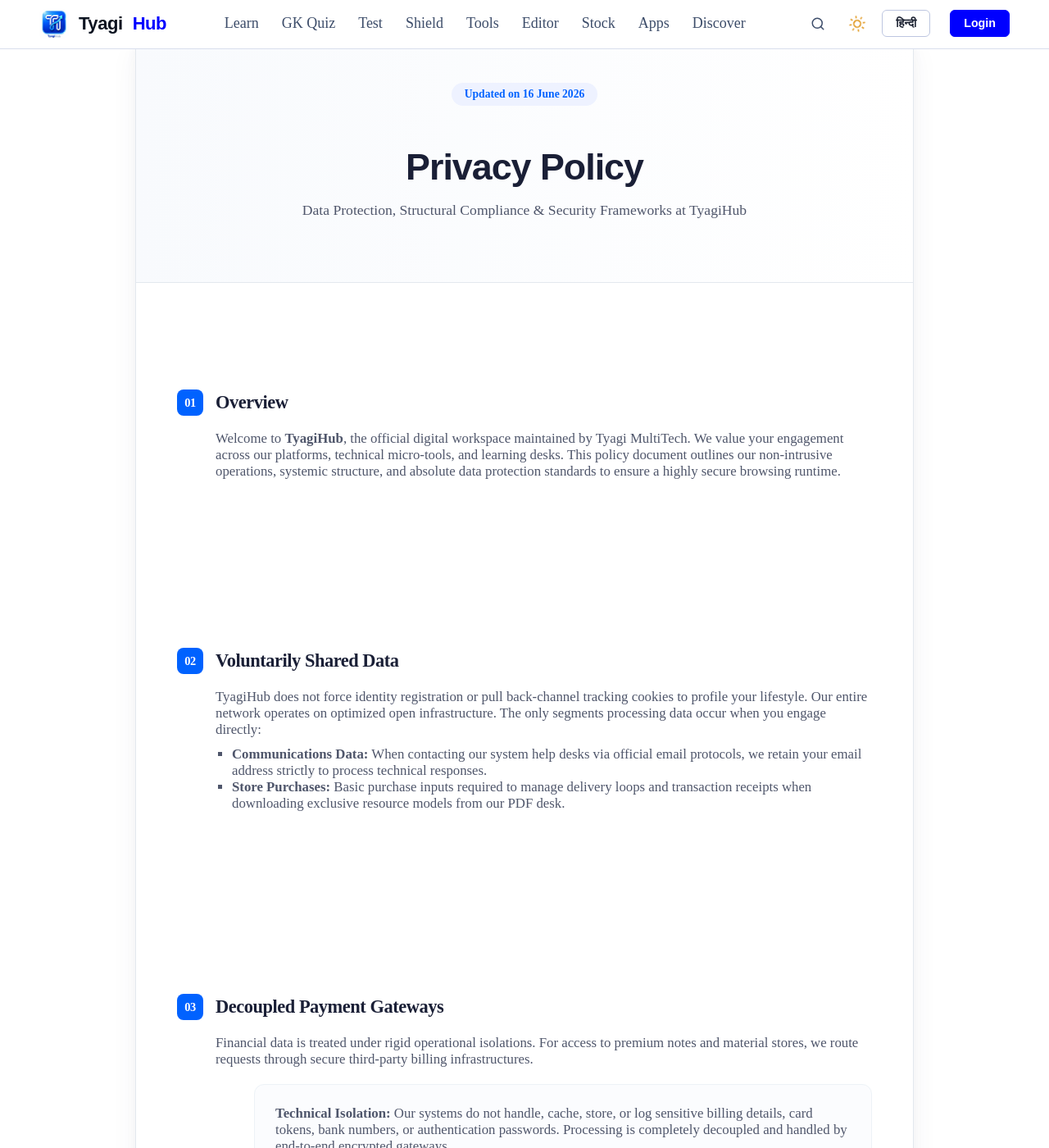
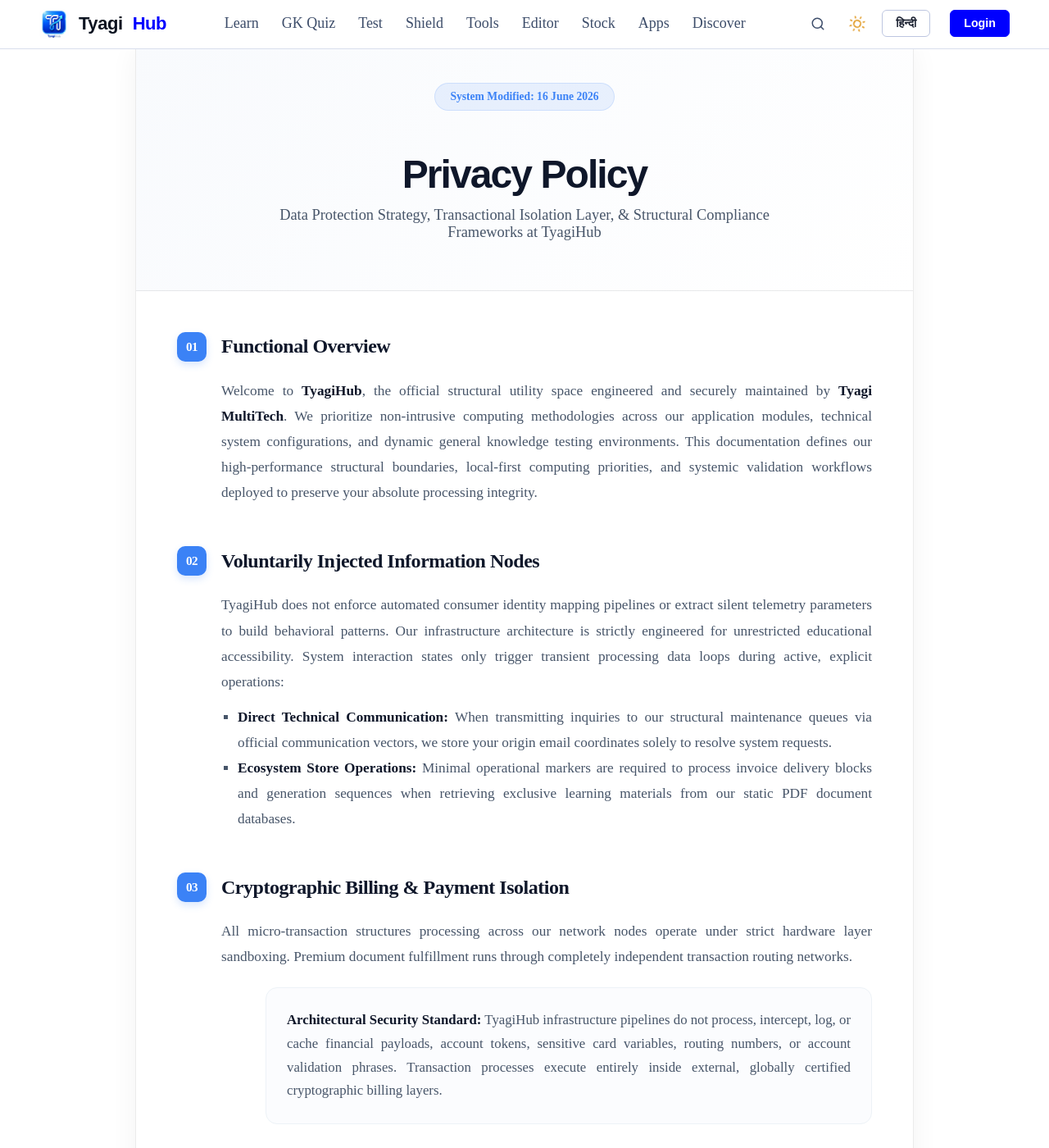
Before and after one commit to HimanshuTyagiJi/TyagiHub, a Jekyll site: the page built from privacy/index.html, in a window 1280 px wide and 1400 px high. Shown: the whole window at 82% size. Built offline with Jekyll 4.4.1, drawn with Linux system fonts in a browser that asks for light colours; comment, search, counter and statistics services are not loaded; some of the changed text lies outside the part shown.

Commit message:
Update index.html

```diff
--- a/privacy/index.html
+++ b/privacy/index.html
@@ -1,182 +1,230 @@
 ---
 layout: default
-title: Privacy Policy | TyagiHub - The MultiTech Digital Ecosystem
+title: Privacy Policy | The MultiTech Digital Ecosystem
 permalink: /privacy/
 lang: en
 description: Read the Privacy Policy of TyagiHub. Learn how Tyagi MultiTech ensures strict data protection, transactional safety, and cookie transparency.
+comments: false
 ---
 
 <style>
-    :root {
-        --primary: #0062ff;
-        --bg: #fdfdfd;
-        --card: #ffffff;
-        --text-dark: #1a1f36;
-        --text-light: #4f566b;
-        --accent: #eef2ff;
-    }
-    .wrapper {
+    /* 🔴 DUAL THEME TOKENS ADAPTATION GRID */
+    .privacy-wrapper {
         max-width: 950px;
         margin: 40px auto;
-        background: var(--card);
-        border: 1px solid #e3e8ee;
-        border-radius: 20px;
+        background: var(--surface, #ffffff);
+        border: 1px solid var(--border2, rgba(0,0,0,0.08));
+        border-radius: var(--radius, 20px);
         overflow: hidden;
-        box-shadow: 0 15px 35px rgba(50,50,93,0.05), 0 5px 15px rgba(0,0,0,0.03);
+        box-shadow: var(--glow-blue, 0 15px 35px rgba(0,0,0,0.05));
+        transition: background 0.3s ease, border 0.3s ease;
     }
-    .header {
-        background: linear-gradient(to right, #f8fafd, #ffffff);
+    .privacy-header {
+        background: linear-gradient(135deg, var(--bg2, #f8fafd), var(--surface, #ffffff));
         padding: 60px 50px;
-        border-bottom: 1px solid #e3e8ee;
+        border-bottom: 1px solid var(--border2, rgba(0,0,0,0.08));
         text-align: center;
     }
-    .header h1 {
-        font-size: 2.8rem;
-        font-weight: 800;
-        color: var(--text-dark);
-        letter-spacing: -1px;
-        margin-bottom: 10px;
+    .privacy-header h1 {
+        font-size: 3rem;
+        font-weight: 900;
+        color: var(--heading, #0f172a);
+        letter-spacing: -0.04em;
+        margin-bottom: 12px;
     }
-    .header p {
-        color: var(--text-light);
-        font-size: 1.1rem;
+    .privacy-header p {
+        color: var(--text, #475569);
+        font-size: 1.15rem;
+        font-weight: 500;
+        max-width: 65ch;
+        margin: 0 auto;
     }
-    .badge {
-        background: var(--accent);
-        color: var(--primary);
-        padding: 6px 16px;
+    .privacy-badge {
+        background: rgba(59, 130, 246, 0.1);
+        color: var(--accent, #3b82f6);
+        padding: 8px 18px;
         border-radius: 50px;
-        font-weight: 600;
+        font-weight: 700;
         font-size: 0.85rem;
         margin-bottom: 20px;
         display: inline-block;
+        border: 1px solid rgba(59, 130, 246, 0.15);
     }
-    .content-body {
+    .privacy-body {
         padding: 50px;
+        background: var(--surface, #ffffff);
     }
-    .section {
-        margin-bottom: 45px;
+    .privacy-section {
+        margin-bottom: 50px;
     }
-    .section-title {
+    .privacy-title {
         display: flex;
         align-items: center;
-        font-size: 1.4rem;
-        font-weight: 700;
-        color: var(--text-dark);
-        margin-bottom: 18px;
+        font-size: 1.5rem;
+        font-weight: 800;
+        color: var(--heading, #0f172a);
+        margin-bottom: 20px;
+        letter-spacing: -0.02em;
     }
-    .section-title span {
-        background: var(--primary);
-        color: white;
-        width: 32px;
-        height: 32px;
-        border-radius: 8px;
+    .privacy-title span {
+        background: var(--accent, #3b82f6);
+        color: #ffffff;
+        width: 36px;
+        height: 36px;
+        border-radius: 10px;
         display: flex;
         align-items: center;
         justify-content: center;
-        margin-right: 15px;
-        font-size: 0.9rem;
+        margin-right: 18px;
+        font-size: 0.95rem;
+        font-weight: 700;
+        box-shadow: 0 4px 10px rgba(59, 130, 246, 0.2);
     }
-    .text-block {
-        color: var(--text-light);
+    .privacy-text {
+        color: var(--text, #475569);
+        font-size: 1.08rem;
+        margin-left: 54px;
+        line-height: var(--lh-loose, 1.8);
+        text-align: justify;
+    }
+    .privacy-text strong {
+        color: var(--heading, #0f172a);
+    }
+    .privacy-highlight {
+        background: var(--bg2, #fbfcfe);
+        border: 1px solid var(--border2, #edf2f7);
+        padding: 25px;
+        border-radius: 14px;
+        margin: 22px 0 22px 54px;
+        color: var(--text, #475569);
         font-size: 1.05rem;
-        margin-left: 47px;
+        line-height: 1.7;
     }
-    .highlight-card {
-        background: #fbfcfe;
-        border: 1px solid #edf2f7;
-        padding: 25px;
-        border-radius: 12px;
-        margin: 20px 0 20px 47px;
+    .privacy-highlight strong {
+        color: var(--heading, #0f172a);
     }
-    .contact-footer {
-        background: #1a1f36;
-        color: white;
-        padding: 50px;
+    .privacy-footer {
+        background: var(--bg2, #1a1f36);
+        border-top: 1px solid var(--border2, rgba(255,255,255,0.05));
+        padding: 60px 50px;
         text-align: center;
     }
-    .contact-footer h3 {
+    .privacy-footer h3 {
+        color: var(--heading, #ffffff);
         margin-bottom: 15px;
-        font-size: 1.6rem;
+        font-size: 1.7rem;
+        font-weight: 800;
+        letter-spacing: -0.02em;
     }
-    .contact-footer a {
-        color: #4cd137;
+    .privacy-footer p {
+        color: var(--text, #94a3b8);
+        font-size: 1.05rem;
+        max-width: 60ch;
+        margin: 0 auto 25px;
+    }
+    .privacy-footer a {
+        color: var(--accent2, #06b6d4);
         text-decoration: none;
-        font-weight: 700;
-        font-size: 1.2rem;
+        font-weight: 800;
+        font-size: 1.3rem;
+        font-family: var(--mono, monospace);
+        border-bottom: 2px dashed rgba(6, 182, 212, 0.3);
+        padding-bottom: 3px;
+        transition: color 0.2s ease, border-color 0.2s ease;
     }
+    .privacy-footer a:hover {
+        color: var(--accent, #3b82f6);
+        border-color: var(--accent, #3b82f6);
+    }
+    .privacy-timestamp {
+        margin-top: 35px;
+        font-size: 0.85rem;
+        color: var(--muted, #475569);
+        font-weight: 500;
+    }
+
     @media (max-width: 768px) {
-        .header, .content-body, .contact-footer { padding: 30px 20px; }
-        .header h1 { font-size: 2rem; }
-        .text-block { margin-left: 0; }
-        .section-title span { display: none; }
+        .privacy-wrapper { margin: 20px 10px; }
+        .privacy-header { padding: 40px 20px; }
+        .privacy-body { padding: 30px 20px; }
+        .privacy-footer { padding: 40px 20px; }
+        .privacy-header h1 { font-size: 2.2rem; }
+        .privacy-text { margin-left: 0; text-align: left; }
+        .privacy-highlight { margin-left: 0; }
+        .privacy-title span { display: none; }
     }
 </style>
 
-<div class="wrapper">
-    <div class="header">
-        <span class="badge">Updated on 16 June 2026</span>
+<div class="privacy-wrapper">
+    <div class="privacy-header">
+        <span class="privacy-badge">System Modified: 16 June 2026</span>
         <h1>Privacy Policy</h1>
-        <p>Data Protection, Structural Compliance & Security Frameworks at TyagiHub</p>
+        <p>Data Protection Strategy, Transactional Isolation Layer, & Structural Compliance Frameworks at TyagiHub</p>
     </div>
 
-    <div class="content-body">
-        <div class="section">
-            <div class="section-title"><span>01</span> Overview</div>
-            <div class="text-block">
-                Welcome to <strong>TyagiHub</strong>, the official digital workspace maintained by Tyagi MultiTech. We value your engagement across our platforms, technical micro-tools, and learning desks. This policy document outlines our non-intrusive operations, systemic structure, and absolute data protection standards to ensure a highly secure browsing runtime.
+    <div class="privacy-body">
+        <!-- Section 1 -->
+        <div class="privacy-section">
+            <div class="privacy-title"><span>01</span> Functional Overview</div>
+            <div class="privacy-text">
+                Welcome to <strong>TyagiHub</strong>, the official structural utility space engineered and securely maintained by <strong>Tyagi MultiTech</strong>. We prioritize non-intrusive computing methodologies across our application modules, technical system configurations, and dynamic general knowledge testing environments. This documentation defines our high-performance structural boundaries, local-first computing priorities, and systemic validation workflows deployed to preserve your absolute processing integrity.
             </div>
         </div>
 
-        <div class="section">
-            <div class="section-title"><span>02</span> Voluntarily Shared Data</div>
-            <div class="text-block">
-                TyagiHub does not force identity registration or pull back-channel tracking cookies to profile your lifestyle. Our entire network operates on optimized open infrastructure. The only segments processing data occur when you engage directly:
-                <ul style="margin-top: 10px; padding-left: 20px; list-style-type: square;">
-                    <li><strong>Communications Data:</strong> When contacting our system help desks via official email protocols, we retain your email address strictly to process technical responses.</li>
-                    <li><strong>Store Purchases:</strong> Basic purchase inputs required to manage delivery loops and transaction receipts when downloading exclusive resource models from our PDF desk.</li>
+        <!-- Section 2 -->
+        <div class="privacy-section">
+            <div class="privacy-title"><span>02</span> Voluntarily Injected Information Nodes</div>
+            <div class="privacy-text">
+                TyagiHub does not enforce automated consumer identity mapping pipelines or extract silent telemetry parameters to build behavioral patterns. Our infrastructure architecture is strictly engineered for unrestricted educational accessibility. System interaction states only trigger transient processing data loops during active, explicit operations:
+                <ul style="margin-top: 12px; padding-left: 20px; list-style-type: square; line-height: 1.8;">
+                    <li><strong>Direct Technical Communication:</strong> When transmitting inquiries to our structural maintenance queues via official communication vectors, we store your origin email coordinates solely to resolve system requests.</li>
+                    <li><strong>Ecosystem Store Operations:</strong> Minimal operational markers are required to process invoice delivery blocks and generation sequences when retrieving exclusive learning materials from our static PDF document databases.</li>
                 </ul>
             </div>
         </div>
 
-        <div class="section">
-            <div class="section-title"><span>03</span> Decoupled Payment Gateways</div>
-            <div class="text-block">
-                Financial data is treated under rigid operational isolations. For access to premium notes and material stores, we route requests through secure third-party billing infrastructures.
-                <div class="highlight-card">
-                    <strong>Technical Isolation:</strong> Our systems do not handle, cache, store, or log sensitive billing details, card tokens, bank numbers, or authentication passwords. Processing is completely decoupled and handled by end-to-end encrypted gateways.
+        <!-- Section 3 -->
+        <div class="privacy-section">
+            <div class="privacy-title"><span>03</span> Cryptographic Billing & Payment Isolation</div>
+            <div class="privacy-text">
+                All micro-transaction structures processing across our network nodes operate under strict hardware layer sandboxing. Premium document fulfillment runs through completely independent transaction routing networks.
+                <div class="privacy-highlight">
+                    <strong>Architectural Security Standard:</strong> TyagiHub infrastructure pipelines do not process, intercept, log, or cache financial payloads, account tokens, sensitive card variables, routing numbers, or account validation phrases. Transaction processes execute entirely inside external, globally certified cryptographic billing layers.
                 </div>
             </div>
         </div>
 
-        <div class="section">
-            <div class="section-title"><span>04</span> Cookie Management & Third-Party Advertising</div>
-            <div class="text-block">
-                TyagiHub does not run internal tracking tokens. However, to keep our system resources free and scalable, we interface with third-party networks (such as Google AdSense) to serve display advertising. These verified partner engines may look at cookie metadata to parse contextually accurate configurations. Users retain full rights to block or disable cookie tracking via native web browser preferences.
+        <!-- Section 4 -->
+        <div class="privacy-section">
+            <div class="privacy-title"><span>04</span> Cookie Distribution & Third-Party Advertising Frameworks</div>
+            <div class="privacy-text">
+                The native execution core of TyagiHub does not utilize first-party analytical tracking loops. To maintain free computing utilities and offset global server infrastructure costs, our endpoints deploy verified third-party contextual processing assets (including Google AdSense networks). These automated partner configurations may parse standard request cookies to render secure, target-accurate configurations. Visitors hold absolute structural authority to revoke tracking privileges by resetting localized browser parameters at any time.
             </div>
         </div>
 
-        <div class="section">
-            <div class="section-title"><span>05</span> Content Integrity & Liability Blueprint</div>
-            <div class="text-block">
-                We implement thorough internal checks across our analytical platforms, programming code modules, and educational libraries to ensure maximum structural depth.
+        <!-- Section 5 -->
+        <div class="privacy-section">
+            <div class="privacy-title"><span>05</span> Content Integrity & Operational Liability Blueprint</div>
+            <div class="privacy-text">
+                Our internal development desks run comprehensive validation testing loops across every single programmatic module, script block, and exam template repository to guarantee clean structural density.
                 <br><br>
-                <strong>Liability Disclaimer:</strong> TyagiHub and its parent firm, Tyagi MultiTech, offer resources strictly on an "as-available" architecture. We do not provide absolute legal liability or warranty over sudden curriculum updates or computing software script mismatches. All technical facts, solutions, and exam models should be analyzed across official standard documentations.
+                <strong>Ecosystem Liability Clause:</strong> TyagiHub and its parent firm, Tyagi MultiTech, deploy technical products strictly on an "as-available" runtime basis. We explicitly disclaim warranty protections or legal liabilities concerning structural updates by government examination councils or local hardware system processing anomalies. Users are advised to verify mathematical targets and runtime behaviors against official standard references.
             </div>
         </div>
 
-        <div class="section">
-            <div class="section-title"><span>06</span> External Network Redirections</div>
-            <div class="text-block">
-                Our site interfaces may contain external outbound hyperlinks. TyagiHub does not maintain administrative controls over the network scripts, security guidelines, or operational content published on external platforms.
+        <!-- Section 6 -->
+        <div class="privacy-section">
+            <div class="privacy-title"><span>06</span> External Network Redirections</div>
+            <div class="privacy-text">
+                Our dynamic content systems interface with outbound hyperlinks pointing toward independent network platforms. TyagiHub exercises zero administrative control over the tracking protocols, runtime scripts, or content safety schemas deployed outside our verified root domain configurations.
             </div>
         </div>
     </div>
 
-    <div class="contact-footer">
+    <div class="privacy-footer">
         <h3>Technical Support & Compliance Desk</h3>
-        <p>For data removal requests, structural compliance questions, or infrastructure inquiries, target communications to:</p>
-        <a href="mailto:contact@tyagihub.in">contact@tyagihub.in</a>
-        <p style="margin-top: 25px; font-size: 0.8rem; opacity: 0.6;">&copy; 2024 - 2026 Tyagi MultiTech | All Infrastructure Reserved</p>
+        <p>For systemic data purge requests, explicit compliance inquiries, or backend infrastructure coordination, direct communications to our security interface:</p>
+        <a href="mailto:tyagihub.official@gmail.com">tyagihub.official@gmail.com</a>
+        <p class="privacy-timestamp">&copy; 2024 - 2026 Tyagi MultiTech | All Infrastructure Systems Reserved</p>
     </div>
 </div>
```
